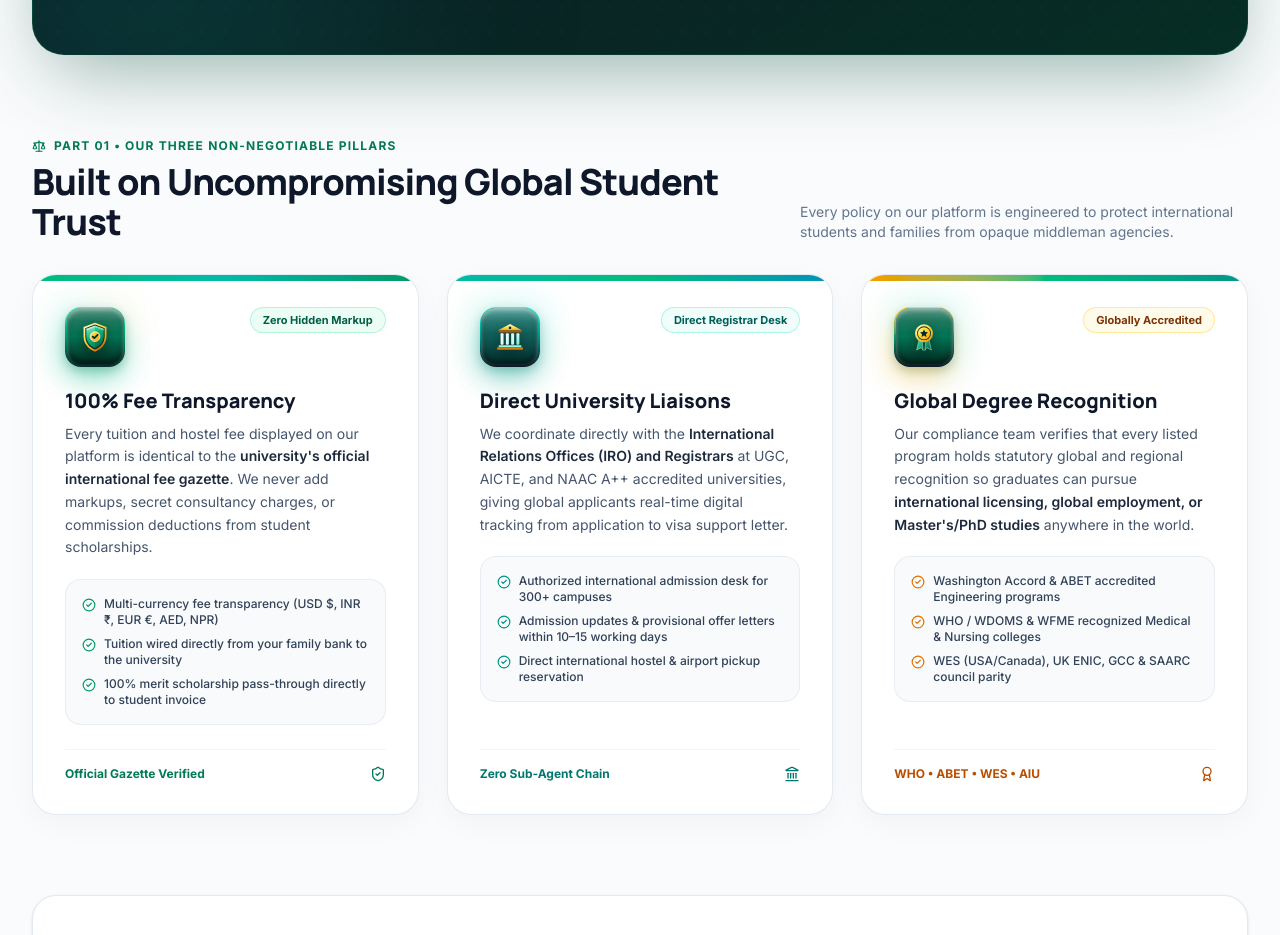
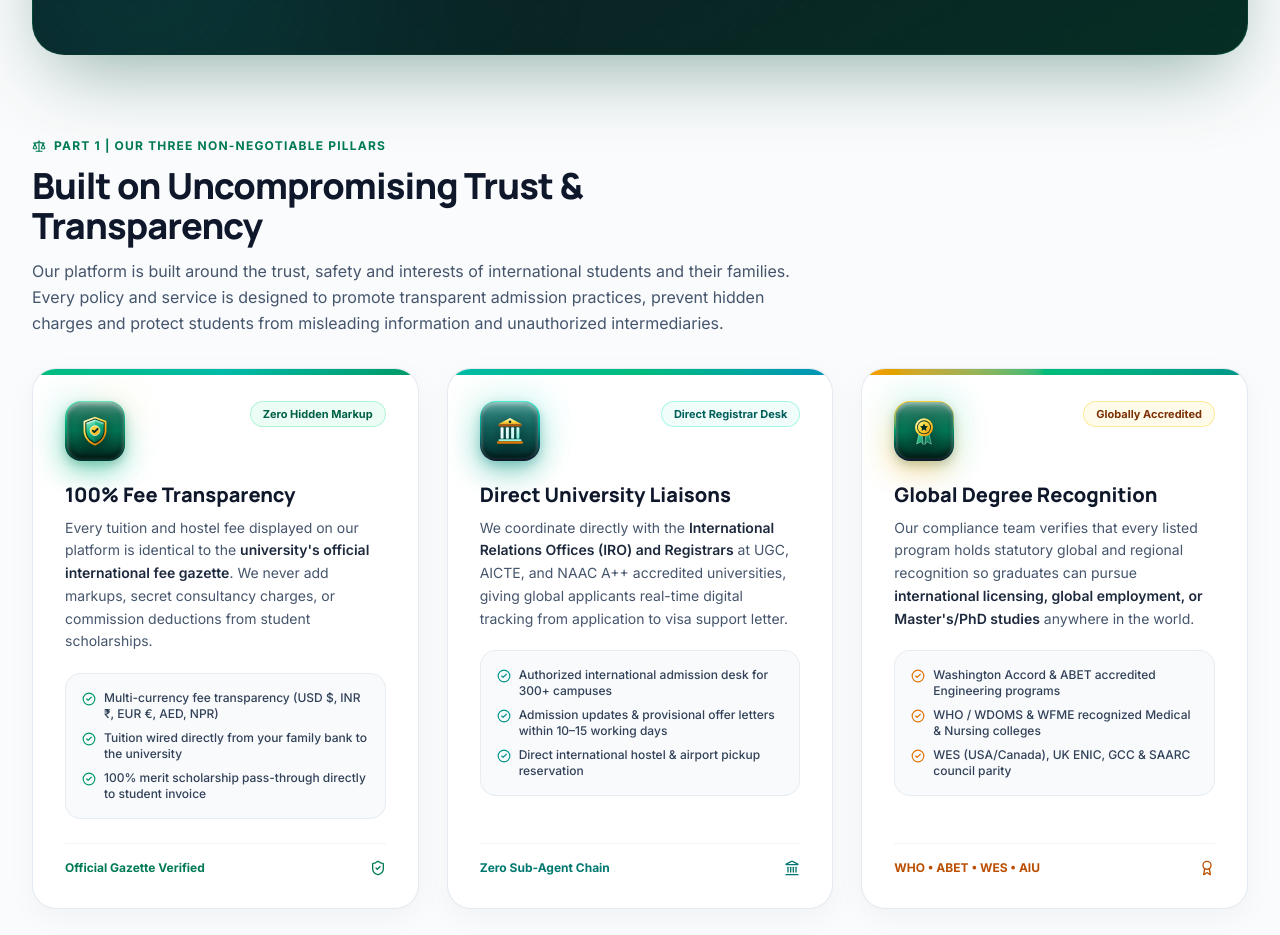
Before and after one commit to mannbond007/studyinindia, a Next.js app: page /about in a window 1280 px wide. Shown: the part 800-1735 px from the top of the page. Built offline with nearby package versions, Linux system fonts and the light colour scheme; no server answers.

Commit message:
about page every police has been changes

```diff
--- a/components/about/about-interactive-showcase.tsx
+++ b/components/about/about-interactive-showcase.tsx
@@ -365,18 +365,16 @@ export function AboutInteractiveShowcase() {
           SECTION 1: 3 CORE ETHICAL PILLARS (With Ultra-Premium 3D Jewels)
          ════════════════════════════════════════════════════════════════ */}
       <section className="space-y-8">
-        <div className="flex flex-col md:flex-row md:items-end justify-between gap-4">
-          <div>
-            <div className="inline-flex items-center gap-2 text-xs font-bold uppercase tracking-widest text-emerald-700 mb-2">
-              <Scale className="w-3.5 h-3.5" />
-              <span>Part 01 • Our Three Non-Negotiable Pillars</span>
-            </div>
-            <h2 className="text-2xl sm:text-3xl lg:text-4xl font-black text-slate-900 font-heading tracking-tight">
-              Built on Uncompromising Global Student Trust
-            </h2>
+        <div className="max-w-3xl space-y-3">
+          <div className="inline-flex items-center gap-2 text-xs font-bold uppercase tracking-widest text-emerald-700">
+            <Scale className="w-3.5 h-3.5" />
+            <span>PART 1 | OUR THREE NON-NEGOTIABLE PILLARS</span>
           </div>
-          <p className="text-xs sm:text-sm text-slate-500 max-w-md">
-            Every policy on our platform is engineered to protect international students and families from opaque middleman agencies.
+          <h2 className="text-2xl sm:text-3xl lg:text-4xl font-black text-slate-900 font-heading tracking-tight">
+            Built on Uncompromising Trust &amp; Transparency
+          </h2>
+          <p className="text-sm sm:text-base text-slate-600 leading-relaxed">
+            Our platform is built around the trust, safety and interests of international students and their families. Every policy and service is designed to promote transparent admission practices, prevent hidden charges and protect students from misleading information and unauthorized intermediaries.
           </p>
         </div>
 
```
